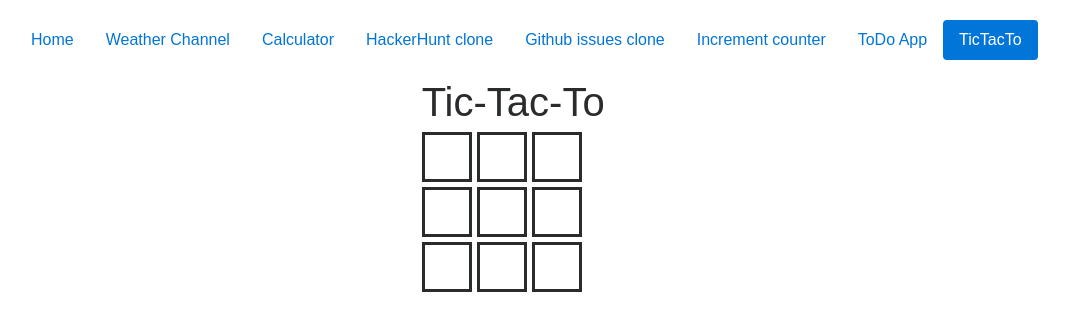
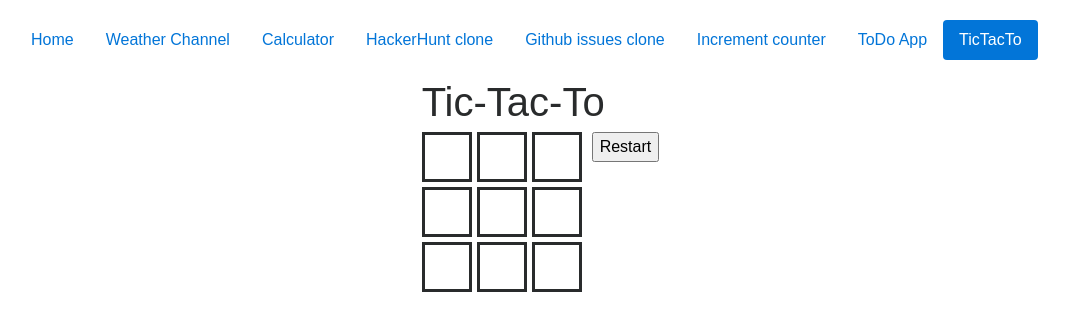
Before and after one commit to lindgr3n/react-training-project, a React (Create React App) app: page /TicTacTo in a window 1280 px wide. Shown: the top 330 px of the page, without its empty margins (5-1074 px from the left). Built offline with nearby package versions, Linux system fonts and the light colour scheme.

Commit message:
Added reset

```diff
--- a/src/TicTacTo/TicTacToApp.js
+++ b/src/TicTacTo/TicTacToApp.js
@@ -30,17 +30,23 @@ function victoryMatch(input) {
   );
 }
 
+const INITIAL_STATE = { playerOne: true, board: BOARD, winner: '' };
+
 class TicTacToApp extends Component {
   constructor(props) {
     super(props);
 
-    this.state = { playerOne: true, board: BOARD };
+    this.state = INITIAL_STATE;
 
     this.onSelectSquare = this.onSelectSquare.bind(this);
+    this.restart = this.restart.bind(this);
   }
 
   onSelectSquare(index) {
     if (this.state.board[index].marker !== '') {
+      return;
+    }
+    if (this.state.winner !== '') {
       return;
     }
     const newBoard = [...this.state.board];
@@ -52,7 +58,12 @@ class TicTacToApp extends Component {
     const isWinner = checkWinner(PLAYERS_MARKER[playerIndex], newBoard);
     if (isWinner) {
       console.log('Winner is: ' + PLAYERS_MARKER[playerIndex]);
+      this.setState({ winner: PLAYERS_MARKER[playerIndex] });
     }
+  }
+
+  restart() {
+    this.setState(INITIAL_STATE);
   }
 
   render() {
@@ -61,7 +72,13 @@ class TicTacToApp extends Component {
         <div />
         <div>
           <h1>Tic-Tac-To</h1>
-          <Board onSelectSquare={this.onSelectSquare} board={this.state.board} />
+          <div style={{ display: 'flex' }}>
+            <Board onSelectSquare={this.onSelectSquare} board={this.state.board} />
+            <div style={{ paddingLeft: '10px' }}>
+              <button onClick={this.restart}>Restart</button>
+            </div>
+          </div>
+          <Winner winner={this.state.winner} />
         </div>
         <div />
       </div>
@@ -70,6 +87,11 @@ class TicTacToApp extends Component {
 }
 
 export default TicTacToApp;
+
+const Winner = props => {
+  const { winner } = props;
+  return winner ? <h2>Winner is: {winner}!</h2> : null;
+};
 
 const Board = props => {
   const { board, onSelectSquare } = props;
```
